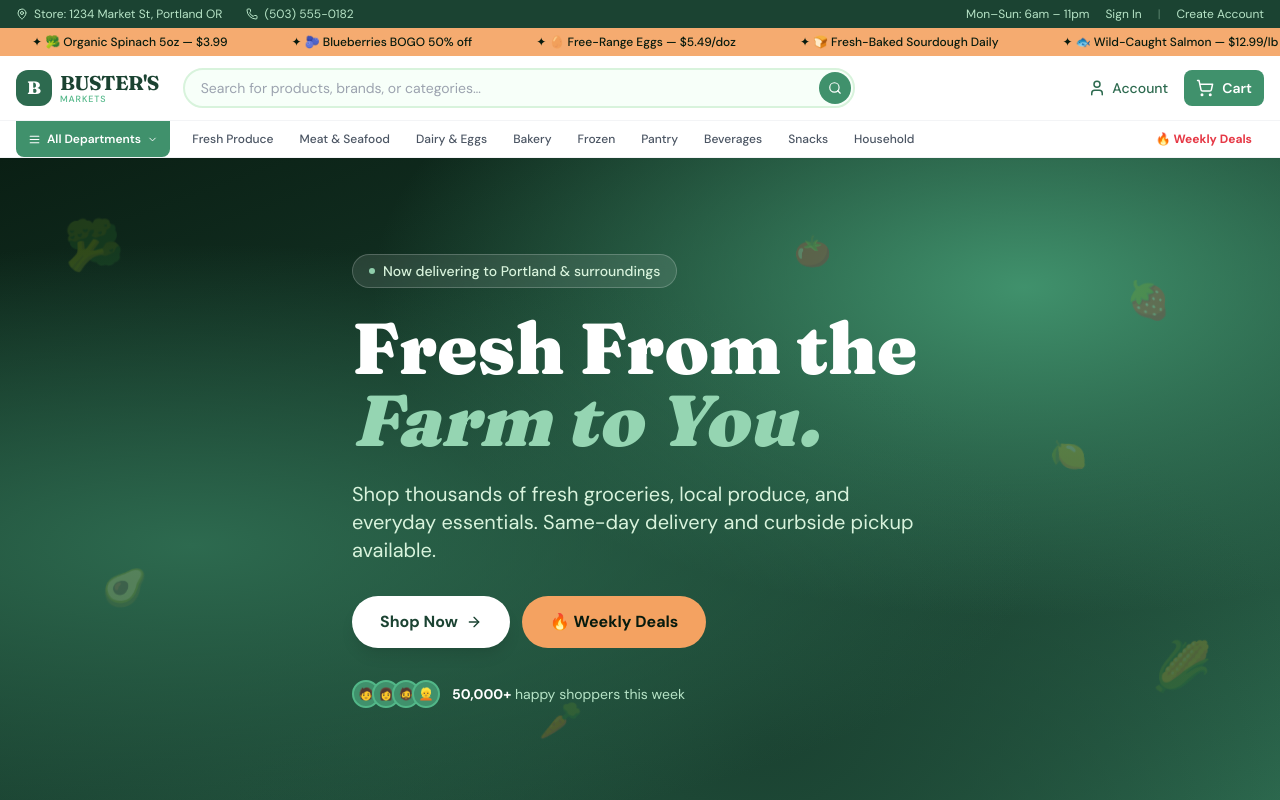
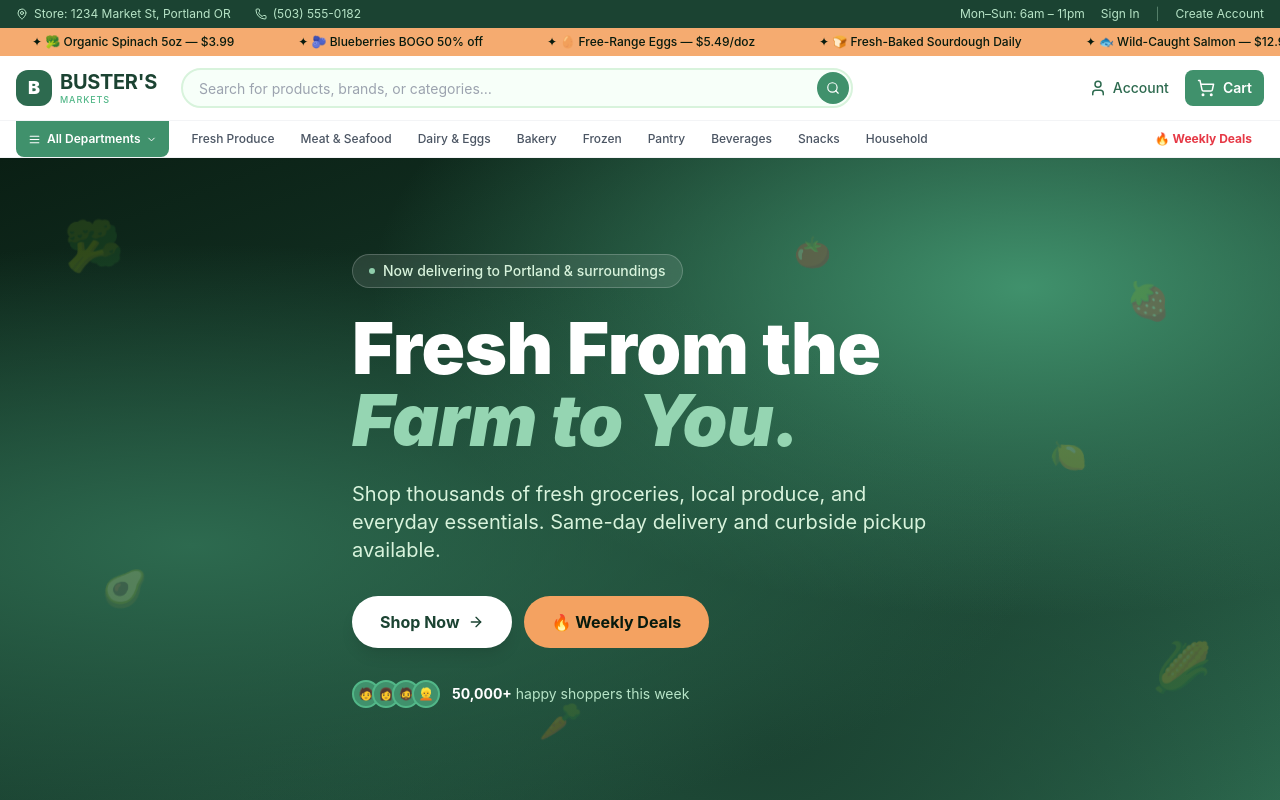
Before and after one commit to Yubraj977/busters-markets, a Next.js app: page / in a window 1280 px wide. Shown: the top 800 px of the page. Built offline with nearby package versions, Linux system fonts and the light colour scheme.

Commit message:
fixing vercel push

```diff
--- a/app/globals.css
+++ b/app/globals.css
@@ -11,9 +11,18 @@
 html { scroll-behavior: smooth; }
 
 body {
-  font-family: var(--font-dm-sans), system-ui, sans-serif;
+  font-family: -apple-system, BlinkMacSystemFont, "SF Pro Text", "Helvetica Neue", sans-serif;
   color: var(--foreground);
   -webkit-font-smoothing: antialiased;
+  -moz-osx-font-smoothing: grayscale;
+  text-rendering: optimizeLegibility;
+}
+
+/* Apple-style heading tracking */
+h1, h2, h3, h4 {
+  font-family: -apple-system, BlinkMacSystemFont, "SF Pro Display", "Helvetica Neue", sans-serif;
+  letter-spacing: -0.025em;
+  font-weight: 700;
 }
 
 /* ── Custom scrollbar ── */
--- a/app/layout.tsx
+++ b/app/layout.tsx
@@ -1,20 +1,9 @@
 import type { Metadata } from 'next'
-import { Fraunces, DM_Sans } from 'next/font/google'
+import { GeistSans } from 'geist/font/sans'
 import './globals.css'
 import Navbar from '@/components/layout/Navbar'
 import Footer from '@/components/layout/Footer'
 import CartDrawer from '@/components/layout/CartDrawer'
-
-const fraunces = Fraunces({
-  subsets: ['latin'],
-  variable: '--font-fraunces',
-  axes: ['opsz', 'SOFT', 'WONK'],
-})
-
-const dmSans = DM_Sans({
-  subsets: ['latin'],
-  variable: '--font-dm-sans',
-})
 
 export const metadata: Metadata = {
   title: { default: "Buster's Markets — Fresh. Local. Delivered.", template: "%s | Buster's Markets" },
@@ -29,8 +18,8 @@ export const metadata: Metadata = {
 
 export default function RootLayout({ children }: { children: React.ReactNode }) {
   return (
-    <html lang="en" className={`${fraunces.variable} ${dmSans.variable}`}>
-      <body className="font-body bg-white text-forest-900 min-h-screen flex flex-col">
+    <html lang="en" className={GeistSans.className}>
+      <body className="bg-white text-forest-900 min-h-screen flex flex-col antialiased">
         <Navbar />
         <main className="flex-1">{children}</main>
         <Footer />
--- a/tailwind.config.ts
+++ b/tailwind.config.ts
@@ -28,8 +28,18 @@ const config: Config = {
         ember: '#E63946',
       },
       fontFamily: {
-        display: ['var(--font-fraunces)', 'Georgia', 'serif'],
-        body:    ['var(--font-dm-sans)', 'system-ui', 'sans-serif'],
+        display: ['-apple-system', 'BlinkMacSystemFont', '"SF Pro Display"', '"Helvetica Neue"', 'sans-serif'],
+        body:    ['-apple-system', 'BlinkMacSystemFont', '"SF Pro Text"', '"Helvetica Neue"', 'sans-serif'],
+        sans:    ['-apple-system', 'BlinkMacSystemFont', '"SF Pro Text"', '"Helvetica Neue"', 'sans-serif'],
+      },
+      letterSpacing: {
+        tightest: '-0.04em',
+        tighter:  '-0.025em',
+        tight:    '-0.015em',
+        normal:   '0',
+        wide:     '0.01em',
+        wider:    '0.05em',
+        widest:   '0.1em',
       },
       keyframes: {
         float: {
```
Also changed, not shown: package.json (+13 -12 lines), vercel.json (added), 1 other file (tests, documents, lock files or other folders).
